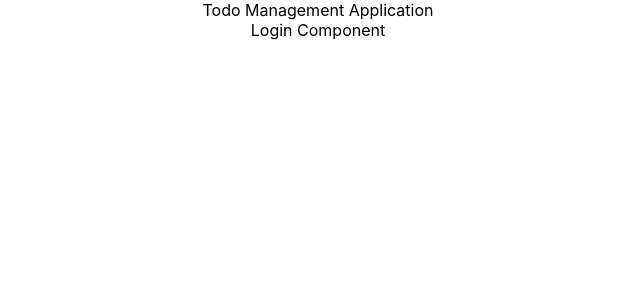
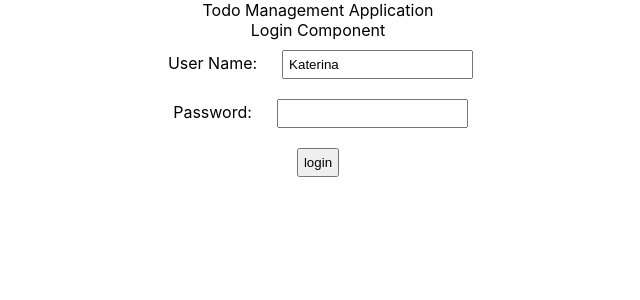
Before and after one commit to KatKentr/TaskTracker-Frontend-React, a React (Create React App) app: page / in a window 1280 px wide. Shown: the top 300 px of the page, without its empty margins (322-962 px from the left). Built offline with nearby package versions, Linux system fonts and the light colour scheme.

Commit message:
username field gets updated and stored in state

```diff
--- a/src/components/todo/LoginComponent.jsx
+++ b/src/components/todo/LoginComponent.jsx
@@ -1,10 +1,36 @@
+import { useState } from "react";
 
 
 function LoginComponent() {
 
+    // will return an array of two elements. when we invoke the value setUsername, we update the value stored in state
+    const [username, setUsername]= useState('Katerina')
+
+    function handleUsernameChange(event){
+        //console.log(event.target.value);
+        setUsername(event.target.value);  //update the state
+    }
+
     return (
         <div className="Login">
             Login Component
+            {/* username password button */}
+            <div className="LoginForm">
+
+            <div>
+                    <label>User Name:</label>
+                    {/* The value of the form element is stored in react state.In addition thi value is stored in the DOM element. These two need to be syncronized = Controlled component */}
+                    <input type="text" value={username} name="username" onChange={handleUsernameChange}/>
+                </div>
+                <div>
+                    <label>Password:</label>
+                    <input type="password" name="password" />
+                </div>
+                <div>
+                    <button type="button" name="login" >login</button>
+                </div>
+
+            </div>
         </div>
     )
 }
```
